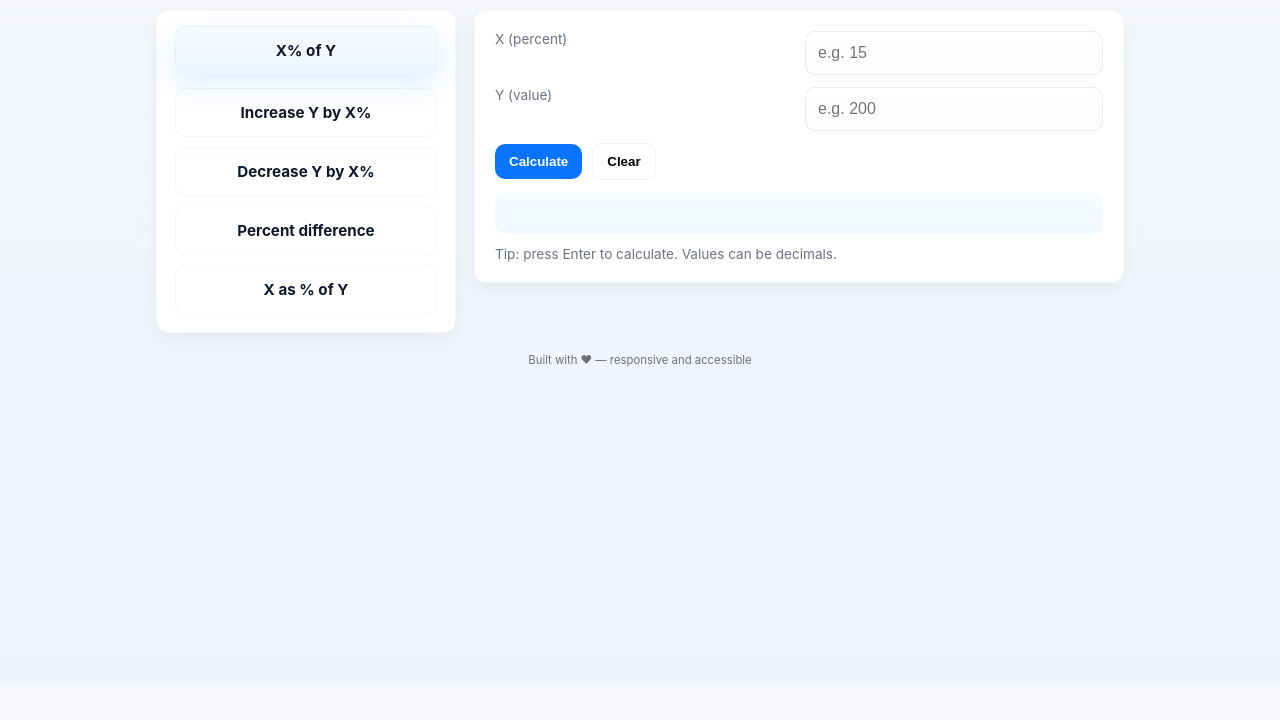
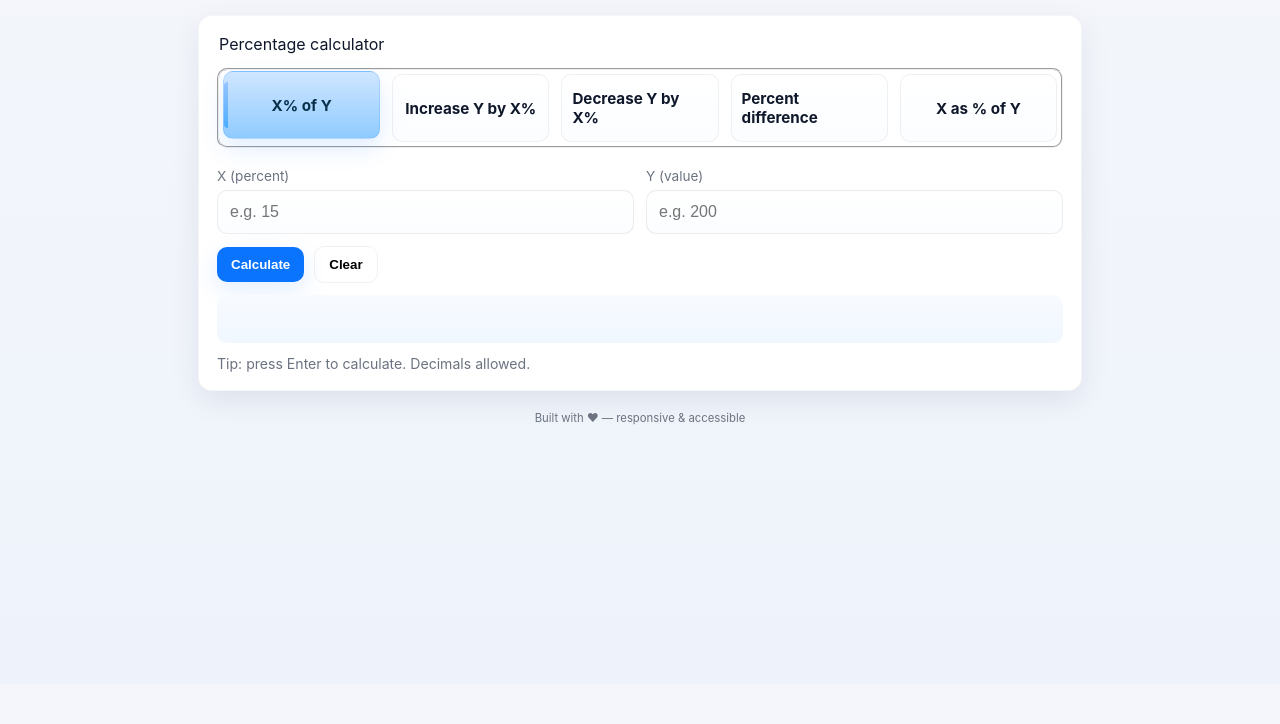
Before and after one commit to ramca-cyber/percently-web, a plain HTML site: page index.html in a window 1280 px wide. Shown: the part 116-840 px from the top of the page. Drawn offline with Linux system fonts and the light colour scheme.

Commit message:
updated layout

```diff
--- a/index.html
+++ b/index.html
@@ -10,48 +10,42 @@
   <main class="wrap">
     <header class="site-header">
       <h1 class="title">Percently</h1>
-      <p class="subtitle">Fast, accessible percentage calculations — mobile first.</p>
+      <p class="subtitle">Professional percentage calculations — quick and accurate.</p>
     </header>
 
-    <section class="calculator">
-      <aside class="calc-panel" aria-label="Calculation options">
+    <section class="card">
+      <form class="calc-area" id="calc-form" novalidate>
+        <legend class="visually-hidden">Percentage calculator</legend>
+
+        <!-- Calculation option cards (top) -->
         <fieldset class="options" role="radiogroup" aria-label="Select calculation">
-          <legend class="visually-hidden">Calculation type</legend>
-
           <input type="radio" id="opt-percent-of" name="calc" value="percent-of" checked>
-          <label for="opt-percent-of" class="option-card">
-            <strong>X% of Y</strong>
-          </label>
+          <label for="opt-percent-of" class="option-card">X% of Y</label>
 
           <input type="radio" id="opt-increase-by" name="calc" value="increase-by">
-          <label for="opt-increase-by" class="option-card">
-            <strong>Increase Y by X%</strong>
-          </label>
+          <label for="opt-increase-by" class="option-card">Increase Y by X%</label>
 
           <input type="radio" id="opt-decrease-by" name="calc" value="decrease-by">
-          <label for="opt-decrease-by" class="option-card">
-            <strong>Decrease Y by X%</strong>
-          </label>
+          <label for="opt-decrease-by" class="option-card">Decrease Y by X%</label>
 
           <input type="radio" id="opt-percent-diff" name="calc" value="percent-diff">
-          <label for="opt-percent-diff" class="option-card">
-            <strong>Percent difference</strong>
-          </label>
+          <label for="opt-percent-diff" class="option-card">Percent difference</label>
 
           <input type="radio" id="opt-what-percent" name="calc" value="what-percent">
-          <label for="opt-what-percent" class="option-card">
-            <strong>X as % of Y</strong>
-          </label>
+          <label for="opt-what-percent" class="option-card">X as % of Y</label>
         </fieldset>
-      </aside>
 
-      <form class="calc-form" id="calc-form" novalidate>
+        <!-- Inputs and actions (under the cards) -->
+        <div class="form-body">
           <div class="inputs">
-          <label for="input-x" class="label">X</label>
+            <div class="field">
+              <label for="input-x">X</label>
               <input id="input-x" type="number" inputmode="decimal" step="any" placeholder="Enter X" required>
-
-          <label for="input-y" class="label">Y</label>
+            </div>
+            <div class="field">
+              <label for="input-y">Y</label>
               <input id="input-y" type="number" inputmode="decimal" step="any" placeholder="Enter Y" required>
+            </div>
           </div>
 
           <div class="actions">
@@ -61,12 +55,13 @@
 
           <div id="result" class="result" aria-live="polite"></div>
 
-        <p class="hint" id="hint">Tip: press Enter to calculate. Values can be decimals.</p>
+          <p class="hint">Tip: press Enter to calculate. Decimals allowed.</p>
+        </div>
       </form>
     </section>
 
     <footer class="site-footer">
-      <small>Built with ♥ — responsive and accessible</small>
+      <small>Built with ♥ — responsive & accessible</small>
     </footer>
   </main>
 
--- a/style.css
+++ b/style.css
@@ -1,18 +1,16 @@
 :root{
-  --bg:#f6f8fb;
-  --card:#ffffff;
-  --muted:#6b7280;
-  --brand:#0b74ff;
-  --accent:#1f6feb;
-  --success:#0b9d58;
-  --danger:#e11d48;
-  --glass: rgba(11,116,255,0.06);
-  --radius:12px;
-  --max-width:1000px;
-  --gap:18px;
-  --ui-padding:18px;
-  font-synthesis: none;
-  -webkit-font-smoothing:antialiased;
+  --bg: #f4f6fb;
+  --card: #ffffff;
+  --muted: #6b7280;
+  --brand: #0b74ff;
+  --accent: #0f6ef0;
+  --success: #0b9d58;
+  --danger: #e11d48;
+  --radius: 14px;
+  --max-width: 920px;
+  --gap: 18px;
+  --ui-padding: 20px;
+  --glass: rgba(11,116,255,0.10);
 }
 
 *{box-sizing:border-box}
@@ -20,16 +18,15 @@ html,body{height:100%}
 body{
   margin:0;
   font-family:Inter, system-ui, -apple-system, "Segoe UI", Roboto, "Helvetica Neue", Arial;
-  background:linear-gradient(180deg,var(--bg) 0%, #eef3fb 100%);
+  background: linear-gradient(180deg, var(--bg), #eef3fb);
   color:#0f172a;
-  -webkit-font-smoothing:antialiased;
-  -moz-osx-font-smoothing:grayscale;
 }
 
+/* page wrap */
 .wrap{
   max-width:var(--max-width);
-  margin:36px auto;
-  padding:16px;
+  margin:40px auto;
+  padding:18px;
 }
 
 /* header */
@@ -37,88 +34,104 @@ body{
   text-align:center;
   margin-bottom:18px;
 }
-.title{
-  margin:0;
-  font-size:1.6rem;
-  letter-spacing:-0.02em;
-}
-.subtitle{
-  margin:6px 0 0;
-  color:var(--muted);
-  font-size:0.95rem;
+.title{margin:0;font-size:1.55rem;font-weight:700}
+.subtitle{margin:6px 0 0;color:var(--muted);font-size:0.95rem}
+
+/* main card */
+.card{
+  background:transparent;
+  display:flex;
+  justify-content:center;
 }
 
-/* layout */
-.calculator{
-  display:grid;
-  grid-template-columns:300px 1fr;
-  gap:var(--gap);
-  align-items:start;
+/* form container */
+.calc-area{
+  width:100%;
+  background:var(--card);
+  border-radius:var(--radius);
+  padding:18px;
+  box-shadow: 0 10px 30px rgba(13,30,57,0.08);
+  border: 1px solid rgba(13,30,57,0.04);
+  display:flex;
+  flex-direction:column;
+  gap:14px;
 }
 
-/* panel (left) */
-.calc-panel{
-  background:var(--card);
-  border-radius:var(--radius);
-  padding:10px;
-  box-shadow:0 6px 18px rgba(13,30,57,0.06);
-  border:1px solid rgba(13,30,57,0.04);
+/* options (top) */
+.options{
+  display:grid;
+  grid-template-columns: repeat(5, 1fr);
+  gap:12px;
+  margin:0;
+  padding:4px;
+  list-style:none;
+  border-radius:10px;
 }
-.options{
-  display:flex;
-  flex-direction:column;
-  gap:10px;
-  border:0;
-  margin:0;
-  padding:8px;
-}
-.options input[type="radio"]{
-  display:none;
-}
-/* simplified card look: single, clear title centered */
+.options input[type="radio"]{ display:none; }
+
+/* option card base */
 .option-card{
   display:flex;
   align-items:center;
   justify-content:center;
-  padding:14px;
+  padding:14px 10px;
   border-radius:10px;
   cursor:pointer;
-  border:1px solid rgba(13,30,57,0.04);
-  transition:all 160ms ease;
-  background:linear-gradient(180deg, rgba(255,255,255,0.6), rgba(255,255,255,0.4));
+  user-select:none;
   font-weight:700;
   font-size:0.95rem;
-  color:#0f172a;
-}
-.options input[type="radio"]:checked + .option-card{
-  box-shadow:0 10px 30px rgba(11,116,255,0.12);
-  border-color:var(--glass);
-  background:linear-gradient(180deg,#f7fbff,#eef6ff);
-  transform:translateY(-3px);
+  color: #0f172a;
+  background: linear-gradient(180deg,#fff,#fbfdff);
+  border: 1px solid rgba(13,30,57,0.06);
+  transition: transform 160ms ease, box-shadow 160ms ease, background 160ms ease;
 }
 
-/* form (right) */
-.calc-form{
-  background:var(--card);
-  border-radius:var(--radius);
-  padding:20px;
-  box-shadow:0 6px 18px rgba(13,30,57,0.06);
-  border:1px solid rgba(13,30,57,0.04);
+/* medium-strength selected state */
+.options input[type="radio"]:checked + .option-card{
+  background: linear-gradient(180deg,#cfe6ff,#8fcbff);
+  color: #08304a;
+  box-shadow: 0 10px 24px rgba(11,116,255,0.12);
+  transform: translateY(-3px);
+  border: 1px solid rgba(11,116,255,0.14);
+  position: relative;
+  z-index: 2;
+}
+
+/* subtle left accent on selected */
+.options input[type="radio"]:checked + .option-card::before{
+  content: "";
+  position: absolute;
+  left: 0;
+  top: 10px;
+  bottom: 10px;
+  width: 4px;
+  background: linear-gradient(180deg,#8fbfff,#3da7ff);
+  border-top-left-radius: 6px;
+  border-bottom-left-radius: 6px;
+  opacity: 0.85;
+}
+
+/* focus-visible for keyboard users */
+.option-card:focus, .option-card:focus-visible{
+  outline: 3px solid rgba(11,116,255,0.12);
+  outline-offset: 3px;
+}
+
+/* form body under the cards */
+.form-body{
   display:flex;
   flex-direction:column;
   gap:12px;
+  padding-top:6px;
 }
+
+/* inputs layout */
 .inputs{
   display:grid;
-  grid-template-columns:1fr 1fr;
+  grid-template-columns: 1fr 1fr;
   gap:12px;
 }
-.label{
-  display:block;
-  font-size:0.85rem;
-  color:var(--muted);
-  margin-bottom:6px;
-}
+.field label{display:block;font-size:0.85rem;color:var(--muted);margin-bottom:6px}
 .inputs input[type="number"]{
   width:100%;
   padding:12px;
@@ -127,11 +140,11 @@ body{
   background:linear-gradient(180deg,#fff,#fbfdff);
   font-size:1rem;
   outline:none;
-  transition:box-shadow 120ms;
+  transition: box-shadow 120ms, border-color 120ms;
 }
 .inputs input[type="number"]:focus{
-  box-shadow:0 6px 20px rgba(11,116,255,0.06);
-  border-color:rgba(11,116,255,0.18);
+  box-shadow: 0 10px 30px rgba(11,116,255,0.06);
+  border-color: rgba(11,116,255,0.22);
 }
 
 /* actions */
@@ -146,50 +159,40 @@ body{
   border:1px solid rgba(13,30,57,0.06);
   background:transparent;
   cursor:pointer;
-  font-weight:600;
+  font-weight:700;
 }
 .btn.primary{
   background:var(--brand);
   color:#fff;
   border:none;
+  box-shadow: 0 8px 24px rgba(11,116,255,0.12);
 }
-.btn:hover{transform:translateY(-1px)}
+.btn:hover{ transform: translateY(-2px); }
+
+/* result */
 .result{
   padding:14px;
   border-radius:10px;
-  background:linear-gradient(180deg, #f7fdff, #f0f8ff);
-  color:var(--accent);
+  background: linear-gradient(180deg,#f8fbff,#f0f7ff);
+  color: var(--accent);
   font-size:1.05rem;
-  min-height:42px;
+  min-height:48px;
   display:flex;
   align-items:center;
-  justify-content:flex-start;
-  gap:12px;
-}
-.hint{color:var(--muted); font-size:0.85rem; margin:0}
-
-/* footer */
-.site-footer{
-  margin-top:18px;
-  text-align:center;
-  color:var(--muted);
-  font-size:0.85rem;
 }
 
-/* accessibility helpers */
-.visually-hidden{
-  position:absolute !important;
-  height:1px; width:1px;
-  overflow:hidden;
-  clip:rect(1px,1px,1px,1px);
-  white-space:nowrap;
-}
+/* tip and footer */
+.hint{color:var(--muted);font-size:0.88rem;margin:0}
+.site-footer{margin-top:18px;text-align:center;color:var(--muted);font-size:0.85rem}
 
 /* responsive */
-@media (max-width:880px){
-  .calculator{grid-template-columns:1fr; }
-  .inputs{grid-template-columns:1fr;}
-  .calc-panel{order:2}
-  .calc-form{order:1}
-  .wrap{margin:16px}
+@media (max-width:960px){
+  .options{ grid-template-columns: repeat(3, 1fr); }
+  .inputs{ grid-template-columns:1fr 1fr; }
 }
+@media (max-width:640px){
+  .options{ grid-template-columns: repeat(2, 1fr); gap:10px; }
+  .inputs{ grid-template-columns:1fr; }
+  .option-card{ font-size:0.92rem; padding:12px; }
+  .wrap{ margin:18px 12px; }
+}
```
Also changed, not shown: main.js (+1 -18 lines). Lines whose indentation alone changed are shown as unchanged.
